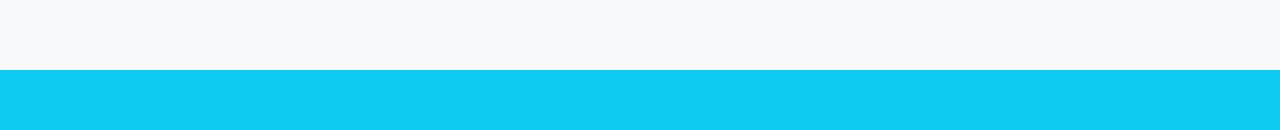
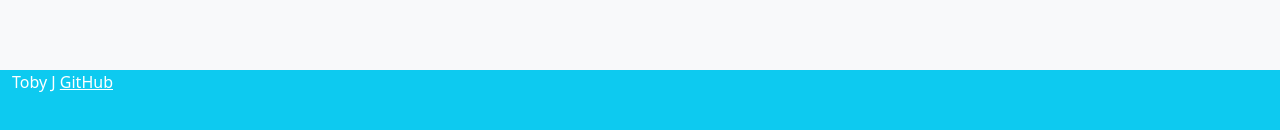
Before and after one commit to tryentering/startup, a plain HTML site: page JoinGame.html in a window 1280 px wide. Shown: the part 650-780 px from the top of the page. Drawn offline with nearby package versions, Linux system fonts and the light colour scheme.

Commit message:
added github link. Final Commit for real

```diff
--- a/JoinGame.html
+++ b/JoinGame.html
@@ -34,4 +34,10 @@
             <button type = "submit" class = "btn btn-primary" href = "Lobby.html">Create Room</button>
           </form>
     </main>
+    <footer>
+        <div class="container-fluid">
+        <span class="text-reset">Toby J</span>
+        <a class = "text-reset" href="https://github.com/tryentering/startup">GitHub</a>
+        </div>
+      </footer>
 </body>
```
Also changed, not shown: Game.html (+6 -0 lines), Homepage.HTML (+6 -0 lines), Lobby.html (+6 -0 lines).
